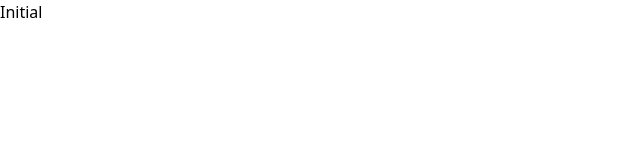
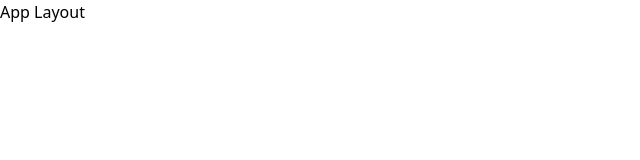
Before and after one commit to bakirdevedzic/chat-app, a React (Vite) app: page /chat/1 in a window 1280 px wide. Shown: the top 160 px of the page, without its empty margins (0-640 px from the left). Built offline with nearby package versions, Linux system fonts and the light colour scheme.

Commit message:
Implement routes

```diff
--- a/src/App.jsx
+++ b/src/App.jsx
@@ -1,7 +1,29 @@
-import { useState } from "react";
+import { BrowserRouter, Route, Routes } from "react-router-dom";
+import Login from "./pages/Login";
+import Register from "./pages/Register";
+import AppLayout from "./pages/AppLayout";
+import PageNotFound from "./pages/PageNotFound";
+import ProtectedRoute from "./services/ProtectedRoute";
 
 function App() {
-  return <div>Initial</div>;
+  return (
+    <BrowserRouter>
+      <Routes>
+        <Route path="/" element={<Login />} />
+        <Route path="login" element={<Login />} />
+        <Route path="register" element={<Register />} />
+        <Route
+          path="/chat/:id"
+          element={
+            <ProtectedRoute>
+              <AppLayout />
+            </ProtectedRoute>
+          }
+        />
+        <Route path="*" element={<PageNotFound />} />
+      </Routes>
+    </BrowserRouter>
+  );
 }
 
 export default App;
--- /dev/null
+++ b/src/services/ProtectedRoute.jsx
@@ -0,0 +1,5 @@
+function ProtectedRoute({ children }) {
+  return children;
+}
+
+export default ProtectedRoute;
```
